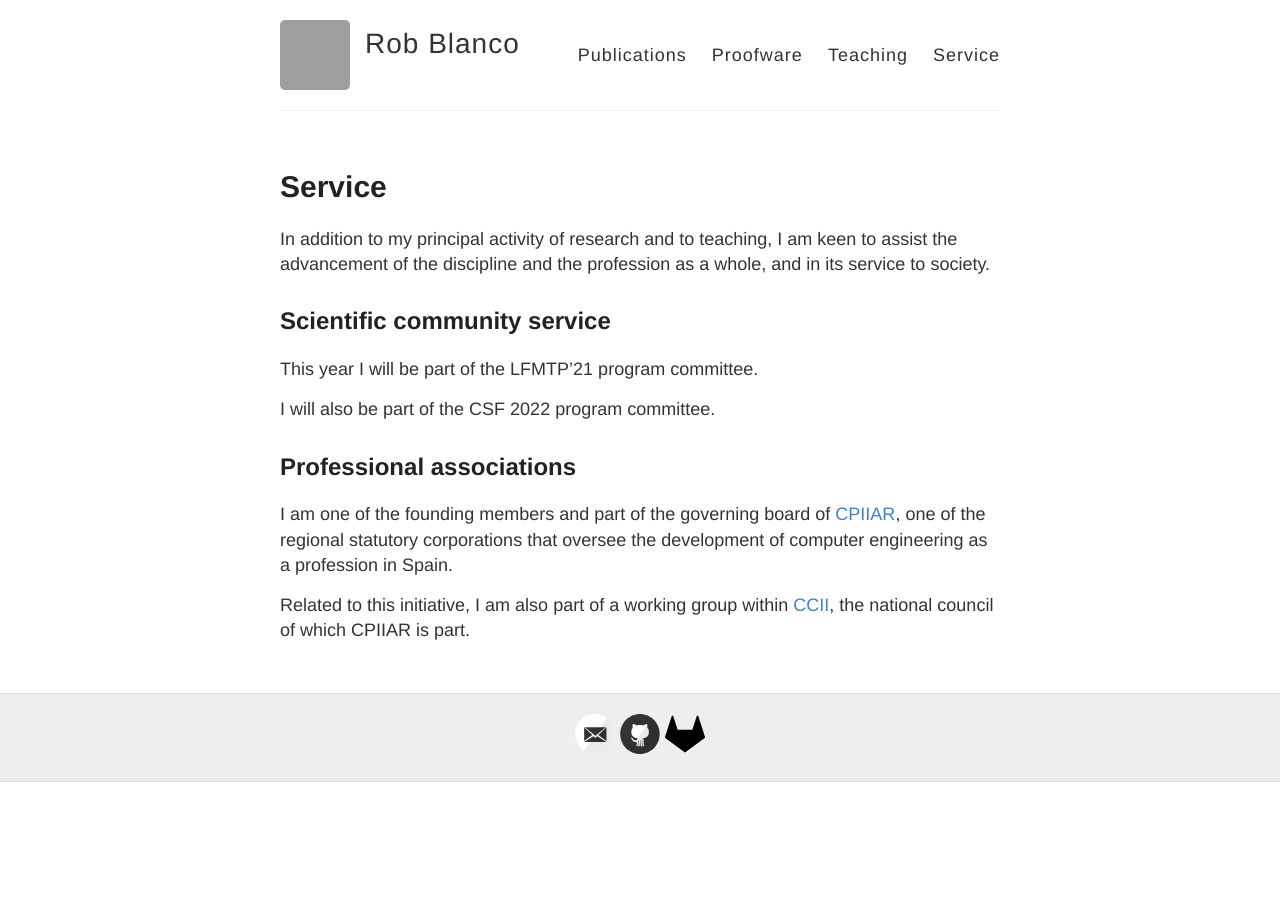
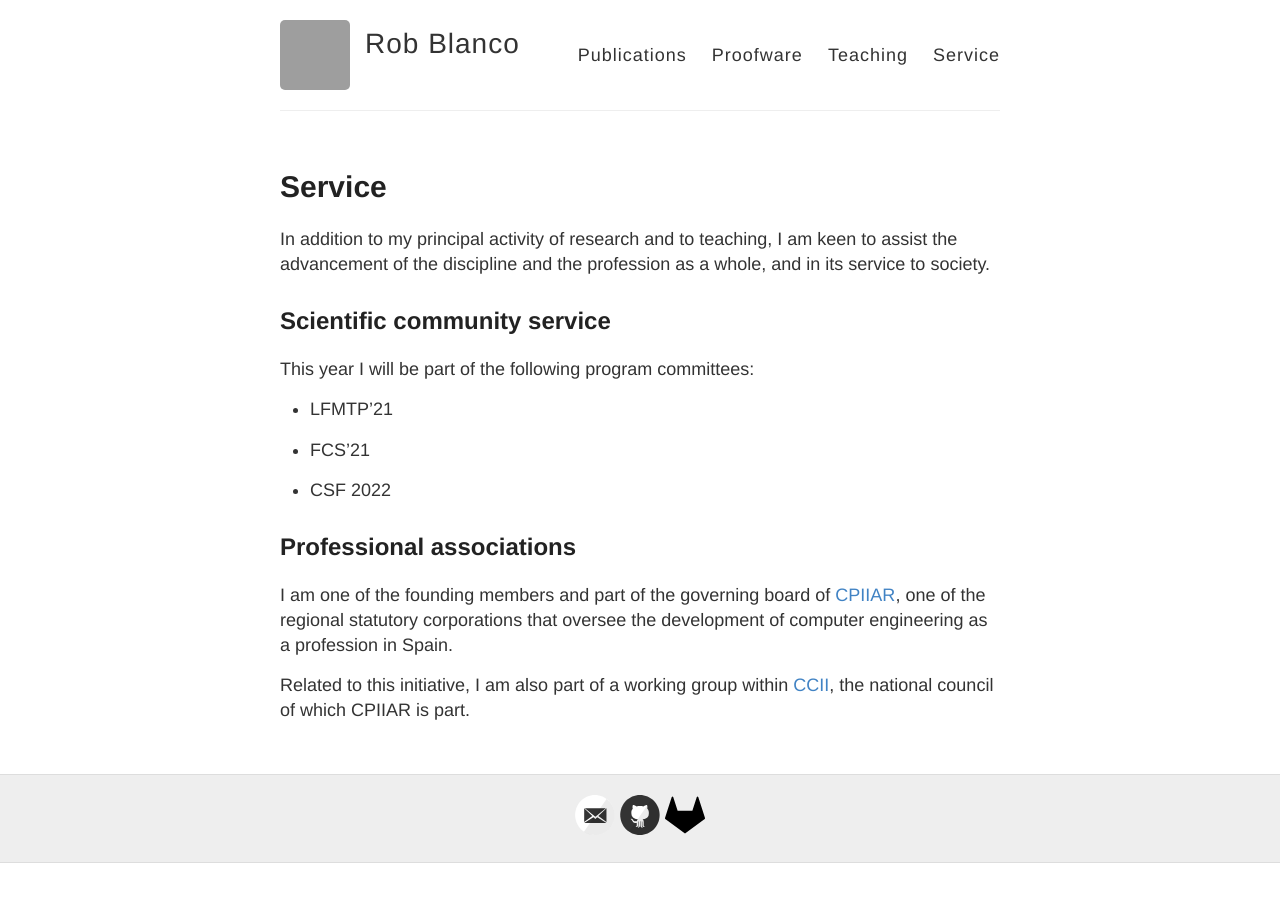
Before and after one commit to robblanco/robblanco.github.io, a Jekyll site: the page built from service.md, in a window 1280 px wide. Built offline with Jekyll 4.4.1, drawn with Linux system fonts in a browser that asks for light colours; grey boxes are pictures that could not be loaded.

Commit message:
FCS'21 PC

```diff
--- a/service.md
+++ b/service.md
@@ -10,9 +10,13 @@ its service to society.
 
 ## Scientific community service
 
-This year I will be part of the LFMTP'21 program committee.
+This year I will be part of the following program committees:
 
-I will also be part of the CSF 2022 program committee.
+* LFMTP'21
+
+* FCS'21
+
+* CSF 2022
 
 ## Professional associations
 
```
